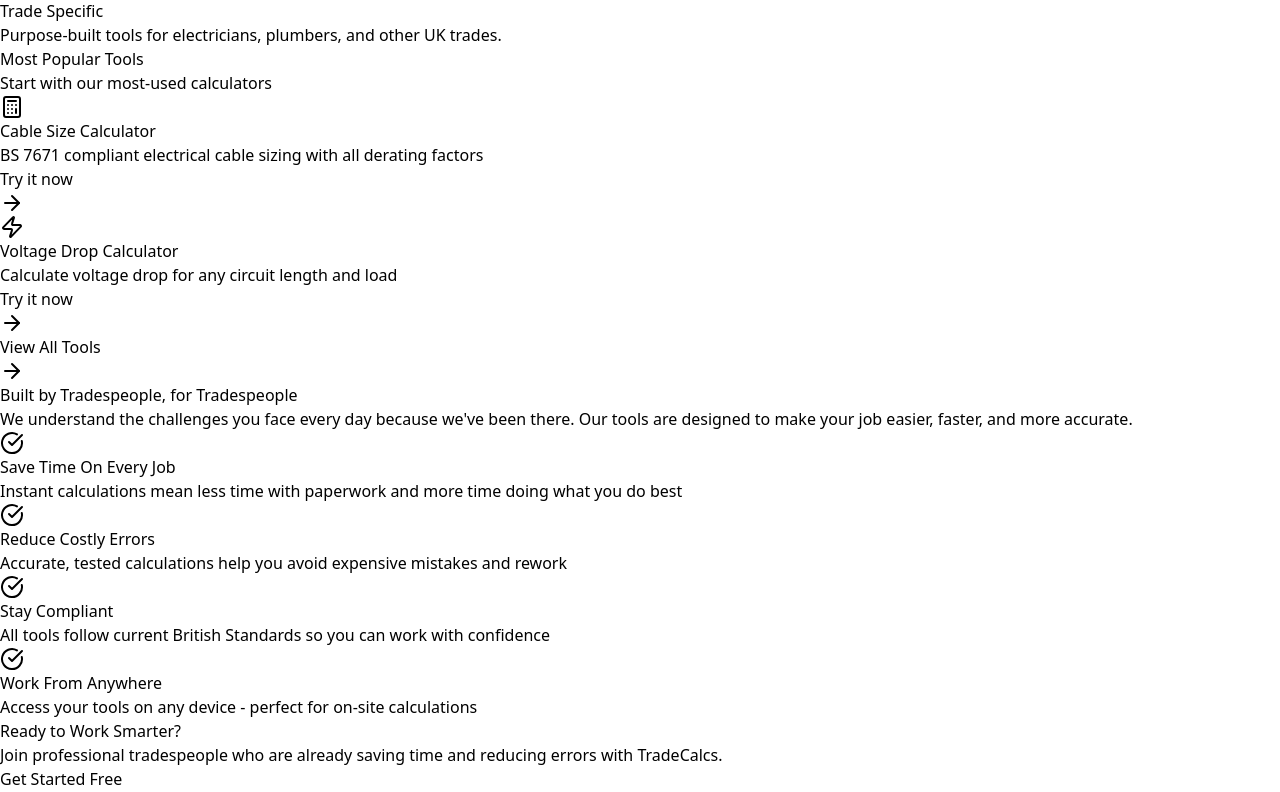
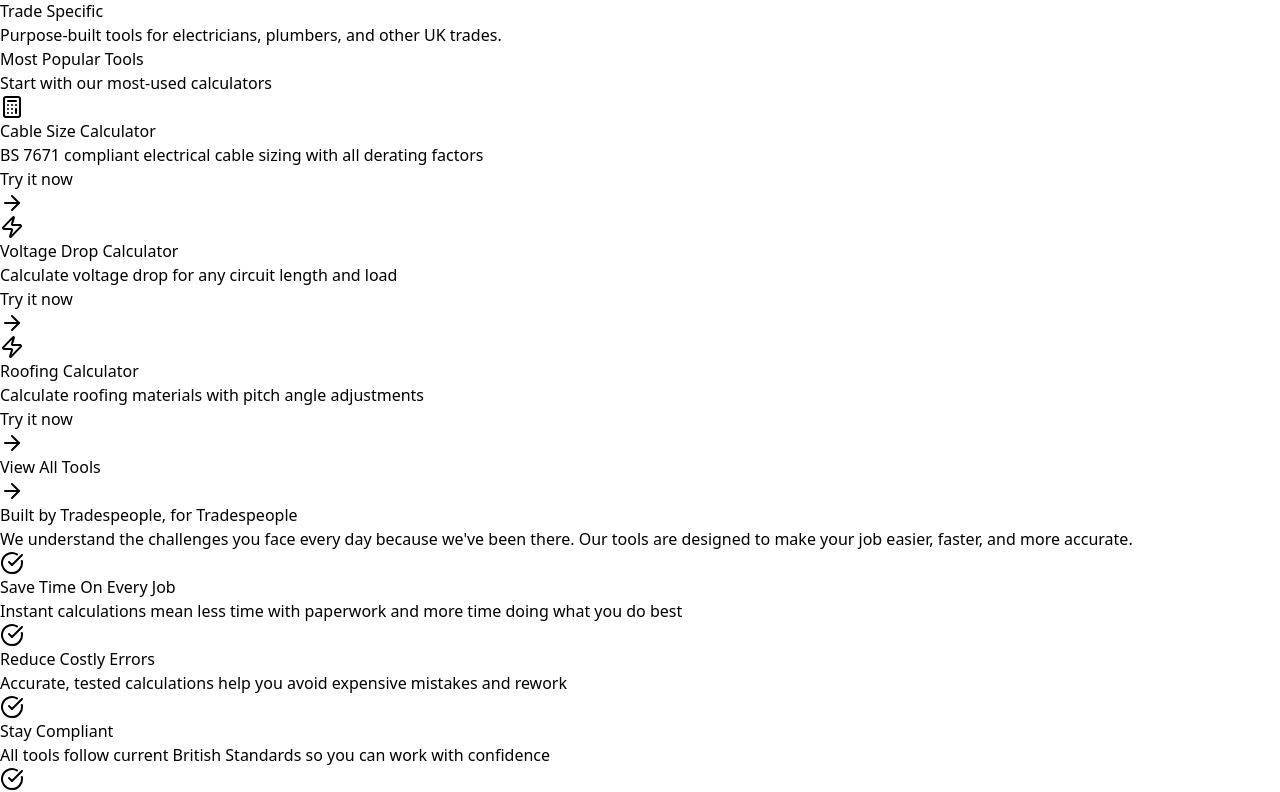
Before and after one commit to Agricog/tradecalcs-platform-v4, a React (Vite) app: page / in a window 1280 px wide. Shown: the part 1107-1899 px from the top of the page. Built offline with nearby package versions, Linux system fonts and the light colour scheme.

Commit message:
Update Home.tsx

```diff
--- a/src/pages/Home.tsx
+++ b/src/pages/Home.tsx
@@ -95,7 +95,7 @@
         </div>
       </section>
 
-      {/* Popular Tools Section */}
+      {/* Popular Tools Section - NOW WITH 3 COLUMNS */}
       <section className="py-20 bg-gradient-to-br from-purple-50 to-blue-50">
         <div className="max-w-7xl mx-auto px-4 sm:px-6 lg:px-8">
           <div className="text-center mb-16">
@@ -107,7 +107,7 @@
             </p>
           </div>
 
-          <div className="grid grid-cols-1 md:grid-cols-2 gap-8 max-w-4xl mx-auto">
+          <div className="grid grid-cols-1 md:grid-cols-3 gap-8 max-w-6xl mx-auto">
             <Link
               to="/tools/cable-calculator"
               className="bg-white p-8 rounded-2xl shadow-lg hover:shadow-2xl transition-all duration-300 hover:-translate-y-2 group"
@@ -134,6 +134,22 @@
               <h3 className="text-2xl font-bold text-gray-900 mb-3">Voltage Drop Calculator</h3>
               <p className="text-gray-600 mb-4">
                 Calculate voltage drop for any circuit length and load
+              </p>
+              <span className="text-purple-600 font-semibold flex items-center group-hover:translate-x-2 transition-transform">
+                Try it now <ArrowRight className="ml-2 w-4 h-4" />
+              </span>
+            </Link>
+
+            <Link
+              to="/tools/roofing"
+              className="bg-white p-8 rounded-2xl shadow-lg hover:shadow-2xl transition-all duration-300 hover:-translate-y-2 group"
+            >
+              <div className="bg-gradient-to-br from-purple-600 to-blue-600 w-16 h-16 rounded-xl flex items-center justify-center mb-6 group-hover:scale-110 transition-transform">
+                <Zap className="w-8 h-8 text-white" />
+              </div>
+              <h3 className="text-2xl font-bold text-gray-900 mb-3">Roofing Calculator</h3>
+              <p className="text-gray-600 mb-4">
+                Calculate roofing materials with pitch angle adjustments
               </p>
               <span className="text-purple-600 font-semibold flex items-center group-hover:translate-x-2 transition-transform">
                 Try it now <ArrowRight className="ml-2 w-4 h-4" />
```
